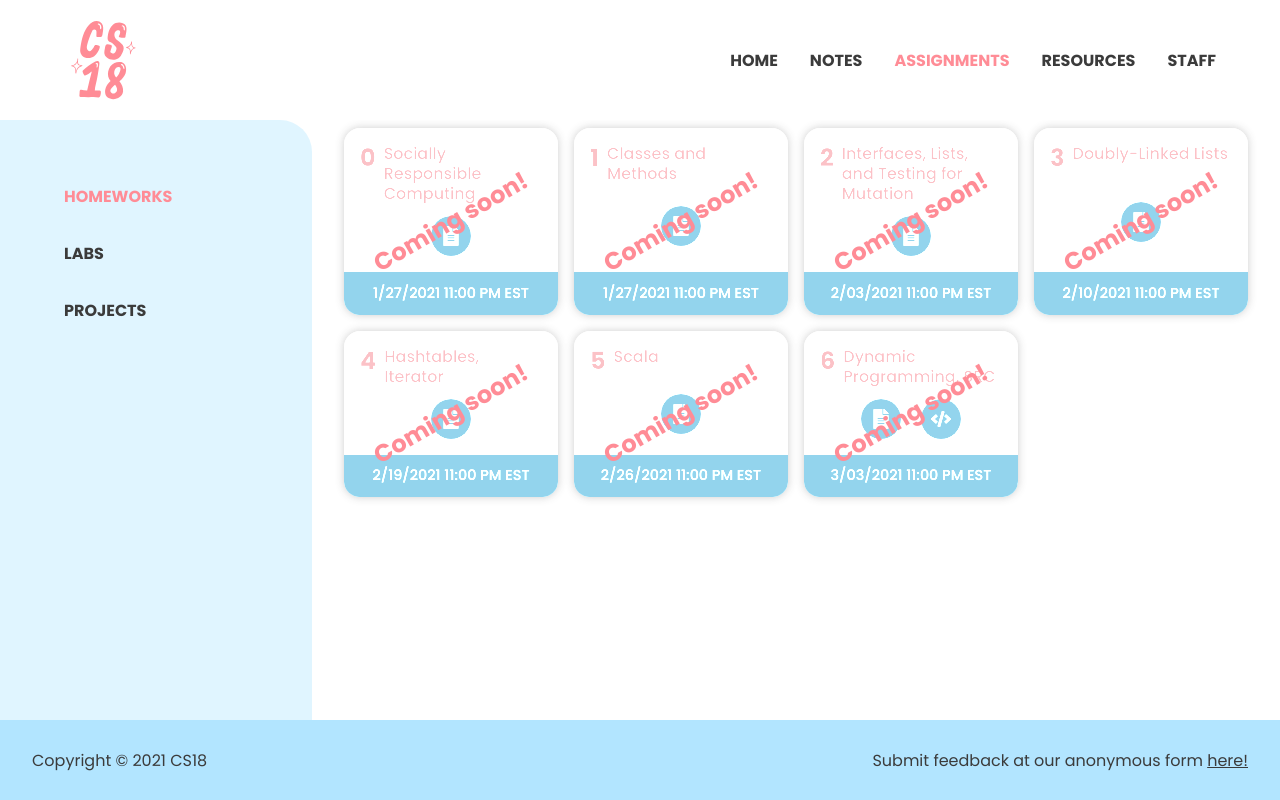
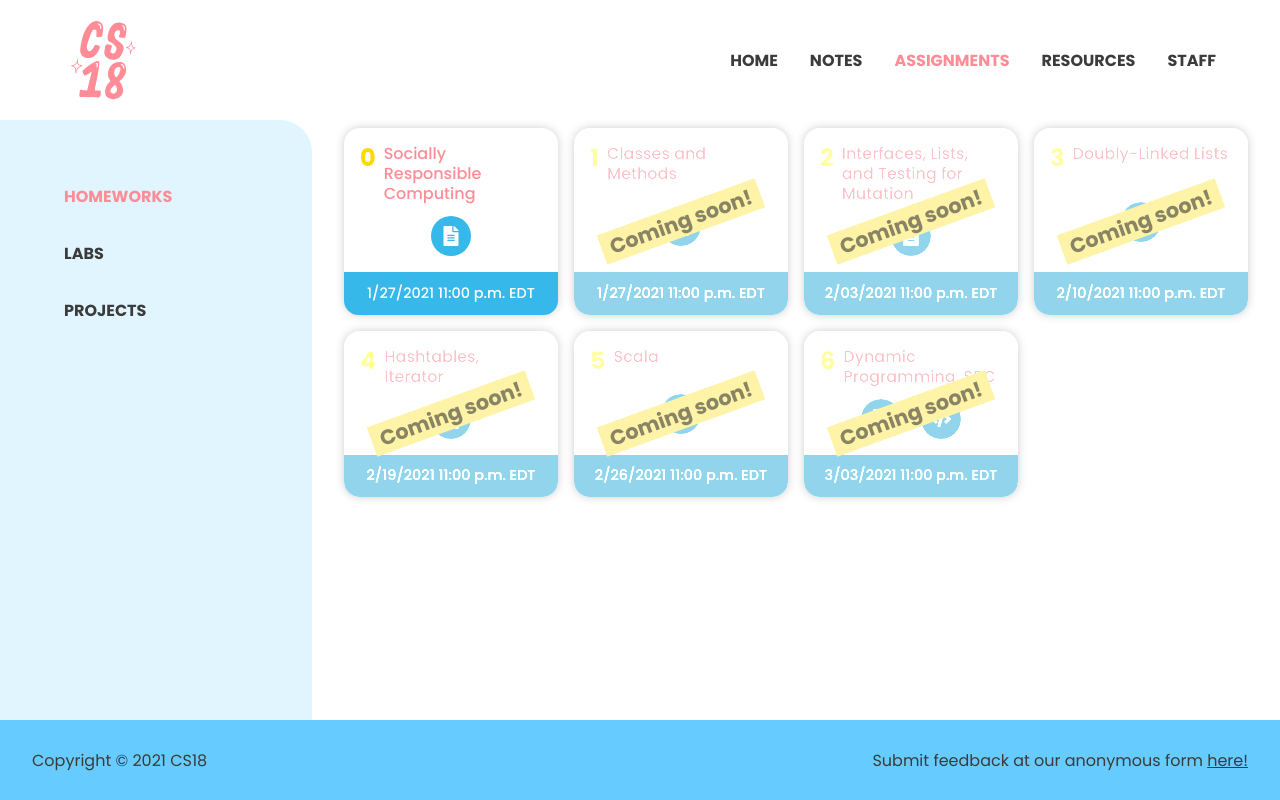
Before and after one commit to cs18-summer-2021/cs18-summer-2021.github.io, a React (Create React App) app: page /homeworks in a window 1280 px wide. Built offline with nearby package versions, Linux system fonts and the light colour scheme.

Commit message:
colors + blueno logo

```diff
--- a/src/Components/AssignmentsCard/AssignmentsCard.js
+++ b/src/Components/AssignmentsCard/AssignmentsCard.js
@@ -5,7 +5,7 @@ import './AssignmentsCard.scss';
 
 class AssignmentsCard extends React.Component {
 	renderLinks() {
-		return this.props.links.map((l) => <IconLink link={l.link} icon={l.icon} label={l.label}/>)
+		return this.props.links.map((l) => <IconLink link={l.link} icon={l.icon} label={l.label} />)
 	}
 
 	formatDate() {
@@ -16,12 +16,12 @@ class AssignmentsCard extends React.Component {
 		const month = date.getMonth()
 		const day = date.getDate()
 
-		return `${month + 1}/${day}/${year}, 11:00 PM EST`
+		return `${month + 1}/${day}/${year}, 11:00 p.m. EDT`
 	}
 
 	render() {
 		const inactiveStyle = this.props.active ? "" : " assignments-inactive"
-		const inactiveText = this.props.active ? <></> : <div className="assignments-inactive-text"><p>Coming soon!</p></div>
+		const inactiveText = this.props.active ? <></> : <div className="assignments-inactive-text"><p>&nbsp;&nbsp;Coming soon!&nbsp;&nbsp;</p></div>
 		return (
 			<div className={"assignments-card" + inactiveStyle}>
 				<div className="assignments-card-heading">
--- a/src/Components/AssignmentsCard/AssignmentsCard.scss
+++ b/src/Components/AssignmentsCard/AssignmentsCard.scss
@@ -14,10 +14,11 @@
     backdrop-filter: saturate(0.4) brightness(1.25);
 
     p {
-      color: $orange-dark;
+      color: rgba($dark, 0.6);
+      background-color: $orange-light;
       font-weight: bold;
-      font-size: 1.5em;
-      transform: rotate(-30deg);
+      font-size: 1.3em;
+      transform: rotate(-20deg);
     }
   }
 }
@@ -51,7 +52,7 @@
     .assignments-card-number {
       font-size: 1.5em;
       font-weight: 700;
-      color: $orange-dark;
+      color: $orange-medium;
     }
 
     .assignments-card-title {
--- a/src/Components/NotesCard/NotesCard.js
+++ b/src/Components/NotesCard/NotesCard.js
@@ -5,7 +5,7 @@ import './NotesCard.scss';
 
 class NotesCard extends React.Component {
 	renderLinks() {
-		return this.props.links.map((l) => <IconLink link={l.link} icon={l.icon} label={l.label}/>)
+		return this.props.links.map((l) => <IconLink link={l.link} icon={l.icon} label={l.label} />)
 	}
 
 	renderTags() {
@@ -20,12 +20,12 @@ class NotesCard extends React.Component {
 		const month = date.getMonth()
 		const day = date.getDate()
 
-		return `${month + 1}/${day}/${year}, 11:50 AM EST`
+		return `${month + 1}/${day}/${year}, 11:50 AM EDT`
 	}
 
 	render() {
 		const inactiveStyle = this.props.active ? "" : " notes-inactive"
-		const inactiveText = this.props.active ? <></> : <div className="notes-inactive-text"><p>Coming soon!</p></div>
+		const inactiveText = this.props.active ? <></> : <div className="notes-inactive-text"><p>&nbsp;&nbsp;Coming soon!&nbsp;&nbsp;</p></div>
 		return (
 			<div className={"notes-card" + inactiveStyle}>
 				<div className="notes-card-heading">
--- a/src/Components/NotesCard/NotesCard.scss
+++ b/src/Components/NotesCard/NotesCard.scss
@@ -13,10 +13,11 @@
 		backdrop-filter: saturate(0.4) brightness(1.25);
 
 		p {
-			color: $orange-dark;
+			color: rgba($dark, 0.6);
+			background-color: $orange-light;
 			font-weight: bold;
-			font-size: 1.5em;
-			transform: rotate(-30deg);
+			font-size: 1.3em;
+			transform: rotate(-20deg);
 		}
 	}
 }
--- a/src/Info/Assignments/Homeworks/Homeworks.js
+++ b/src/Info/Assignments/Homeworks/Homeworks.js
@@ -2,46 +2,46 @@ import { FaFileAlt, FaCode } from "react-icons/fa";
 
 const homeworks = [
 	{
-		number: 0, title: "Socially Responsible Computing", dueDate: "1/27/2021 11:00 PM EST", active: false,
+		number: 0, title: "Socially Responsible Computing", dueDate: "1/27/2021 11:00 p.m. EDT", active: true,
 		links: [
-			{ icon: <FaFileAlt/>, link: "https://drive.google.com/file/d/1CM9UxSoXK7fYM6TWang9DvxJ2rKrIRCM/view?usp=sharing", label: "Handout" },
+			{ icon: <FaFileAlt />, link: "https://drive.google.com/file/d/1CM9UxSoXK7fYM6TWang9DvxJ2rKrIRCM/view?usp=sharing", label: "Handout" },
 		]
 	},
 	{
-		number: 1, title: "Classes and Methods", dueDate: "1/27/2021 11:00 PM EST", active: false,
+		number: 1, title: "Classes and Methods", dueDate: "1/27/2021 11:00 p.m. EDT", active: false,
 		links: [
-			{ icon: <FaFileAlt/>, link: "https://drive.google.com/file/d/1CM9UxSoXK7fYM6TWang9DvxJ2rKrIRCM/view?usp=sharing", label: "Handout" },
+			{ icon: <FaFileAlt />, link: "https://drive.google.com/file/d/1CM9UxSoXK7fYM6TWang9DvxJ2rKrIRCM/view?usp=sharing", label: "Handout" },
 		]
 	},
 	{
-		number: 2, title: "Interfaces, Lists, and Testing for Mutation", dueDate: "2/03/2021 11:00 PM EST", active: false,
+		number: 2, title: "Interfaces, Lists, and Testing for Mutation", dueDate: "2/03/2021 11:00 p.m. EDT", active: false,
 		links: [
-			{ icon: <FaFileAlt/>, link: "https://drive.google.com/file/d/1zATcZwoJA3y5JVLWWEaaCIF3XyPNVRCI/view?usp=sharing", label: "Handout" },
+			{ icon: <FaFileAlt />, link: "https://drive.google.com/file/d/1zATcZwoJA3y5JVLWWEaaCIF3XyPNVRCI/view?usp=sharing", label: "Handout" },
 		]
 	},
 	{
-		number: 3, title: "Doubly-Linked Lists", dueDate: "2/10/2021 11:00 PM EST", active: false,
+		number: 3, title: "Doubly-Linked Lists", dueDate: "2/10/2021 11:00 p.m. EDT", active: false,
 		links: [
-			{ icon: <FaFileAlt/>, link: "https://drive.google.com/file/d/1xWYOCZjZrEKMcjGuWUa_kR_aaOr3NfOB/view?usp=sharing", label: "Handout" },
+			{ icon: <FaFileAlt />, link: "https://drive.google.com/file/d/1xWYOCZjZrEKMcjGuWUa_kR_aaOr3NfOB/view?usp=sharing", label: "Handout" },
 		]
 	},
 	{
-		number: 4, title: "Hashtables, Iterator", dueDate: "2/19/2021 11:00 PM EST", active: false,
+		number: 4, title: "Hashtables, Iterator", dueDate: "2/19/2021 11:00 p.m. EDT", active: false,
 		links: [
-			{ icon: <FaFileAlt/>, link: "https://drive.google.com/file/d/1Olrp-3y-nIH8BTB54FLVONYbLHqaOq7O/view?usp=sharing", label: "Handout" },
+			{ icon: <FaFileAlt />, link: "https://drive.google.com/file/d/1Olrp-3y-nIH8BTB54FLVONYbLHqaOq7O/view?usp=sharing", label: "Handout" },
 		]
 	},
 	{
-		number: 5, title: "Scala", dueDate: "2/26/2021 11:00 PM EST", active: false,
+		number: 5, title: "Scala", dueDate: "2/26/2021 11:00 p.m. EDT", active: false,
 		links: [
-			{ icon: <FaFileAlt/>, link: "https://drive.google.com/file/d/1HapsHQ6dLOiNT8vZmGaH3cAAt4bAYvii/view?usp=sharing", label: "Handout" },
+			{ icon: <FaFileAlt />, link: "https://drive.google.com/file/d/1HapsHQ6dLOiNT8vZmGaH3cAAt4bAYvii/view?usp=sharing", label: "Handout" },
 		]
 	},
 	{
-		number: 6, title: "Dynamic Programming, SRC", dueDate: "3/03/2021 11:00 PM EST", active: false,
+		number: 6, title: "Dynamic Programming, SRC", dueDate: "3/03/2021 11:00 p.m. EDT", active: false,
 		links: [
-			{ icon: <FaFileAlt/>, link: "https://drive.google.com/file/d/1qRpjRyraEz_bOsegEQprsdLaT-u4YObC/view?usp=sharing", label: "Handout" },
-			{ icon: <FaCode/>, link: "https://drive.google.com/file/d/1GJ-TgdlFINyXHE_mWBNd9giBVIJcoO1A/view?usp=sharing", label: "Source Code" },
+			{ icon: <FaFileAlt />, link: "https://drive.google.com/file/d/1qRpjRyraEz_bOsegEQprsdLaT-u4YObC/view?usp=sharing", label: "Handout" },
+			{ icon: <FaCode />, link: "https://drive.google.com/file/d/1GJ-TgdlFINyXHE_mWBNd9giBVIJcoO1A/view?usp=sharing", label: "Source Code" },
 		]
 	},
 ]
--- a/src/Layout/Footer/Footer.scss
+++ b/src/Layout/Footer/Footer.scss
@@ -1,7 +1,7 @@
 @import '../../Main.scss';
 
 .footer-wrapper {
-	background-color: rgba($aqua-light, 0.5);
+	background-color: rgba($aqua-light, 1.0);
 	height: 10vh;
 	display: flex;
 	align-items: center;
--- a/src/Main.scss
+++ b/src/Main.scss
@@ -5,9 +5,9 @@ $main-font: 'Poppins', sans-serif;
 
 $aqua-light: #66ccff;
 $aqua-medium: #36b8ea;
-$aqua-dark: #3091b8;
+$aqua-dark: #268fb9;
 
-$orange-light: #ffbfc5;
+$orange-light: #fef3a6;
 $orange-medium: #ffd900;
 $orange-dark: #ff8c96;
 
--- a/src/Pages/HomePage/HomePage.js
+++ b/src/Pages/HomePage/HomePage.js
@@ -7,7 +7,7 @@ import { FaExclamation } from "react-icons/fa";
 
 import Page from "../../Layout/Page/Page";
 import AnimatedImage from "../../Components/AnimatedImage/AnimatedImage";
-import { ReactComponent as CIT_Illustration } from "../../Assets/CIT_Logo/blueno.svg";
+import { ReactComponent as CIT_Illustration } from "../../Assets/CIT_Logo/cs18blueno.svg";
 import { ReactComponent as CIT_Logo_1 } from "../../Assets/CIT_Logo/CIT_Logo_1.svg";
 import AssignmentsCard from "../../Components/AssignmentsCard/AssignmentsCard";
 
@@ -97,12 +97,13 @@ class HomePage extends React.Component {
 					<div className="home-left-wrapper">
 						<div className="home-intro-images">
 							<CIT_Illustration className="cit-illustration" />
+							{/* <CIT_Logo_1 className="cit-illustration" /> */}
 						</div>
 						<div className="home-intro-text">
-              <h1>Welcome to CS18 :D</h1>
+							{/* <h1>Welcome to CS18 :D</h1> */}
 							<p>
-                Hope you're having a good day!! We take your ideas very
-                seriously and want to make a welcoming environment for everyone
+								Welcome!! :D We hope you're having a good day!
+								We want to make a welcoming environment for everyone
                 				who wants to learn CS – fill out our{" "}
 								<a
 									href="https://forms.gle/dySMFrVgVo1iKz9Y8"
@@ -138,7 +139,7 @@ class HomePage extends React.Component {
 					<div className="home-hours">
 						<iframe
 							title={"Google Calendar"}
-              src="https://calendar.google.com/calendar/embed?src=c_go4ruve51ln77qucucambr79n0%40group.calendar.google.com&amp;&ctz=America%2FNew_York&mode=WEEK&amp;&showPrint=0&showCalendars=0&color=%23BE6D00"
+							src="https://calendar.google.com/calendar/embed?src=c_go4ruve51ln77qucucambr79n0%40group.calendar.google.com&amp;&ctz=America%2FNew_York&mode=WEEK&amp;&showPrint=0&showCalendars=0&color=%23B1365F"
 							style={{ border: 0 }}
 							frameborder="0"
 							scrolling="no"
--- a/src/Pages/HomePage/HomePage.scss
+++ b/src/Pages/HomePage/HomePage.scss
@@ -7,13 +7,14 @@
 
   display: grid;
   grid-template-columns: 2fr 3fr;
-  grid-template-rows: max-content max-content max-content min-content;
+  grid-template-rows: min-content max-content max-content min-content;
   gap: 2em;
 
   .home-left-wrapper {
     background: $bg-color;
     grid-column: 1;
     grid-row: 1 / span 4;
+	// grid-row: auto;
 
     height: 100%;
     border-top-right-radius: 2em;
@@ -23,19 +24,19 @@
     flex-direction: column;
     align-items: center;
     justify-content: center;
-    // gap: 2em;
-    & > * {
-      @include v-gap(2em);
-    }
+    gap: 2em;
+    // & > * {
+    //   @include v-gap(2em);
+    // }
 
     .home-intro-images {
       position: relative;
-      height: 50%;
+    //   height: fit-content;
       width: 100%;
-      margin-bottom: 0%;
+    //   margin-bottom: 0%;
 
       .cit-illustration {
-        width: 80%;
+        width: 100%;
       }
 
       // .animated-image-wrapper {
@@ -52,14 +53,21 @@
       justify-content: center;
       text-align: justify;
       // gap: 1em;
-      & > * {
-        @include v-gap(1em);
-      }
+    //   & > * {
+    //     @include v-gap(1em);
+    //   }
 
       h1 {
         color: $dark;
         font-size: 1.5em;
       }
+	  a {
+		color: $aqua-dark;
+
+		&:hover {
+		  color: $orange-dark;
+		}
+	  }
       p {
         color: $dark;
       }
@@ -133,13 +141,21 @@
     border-top-left-radius: 2em;
     border-bottom-left-radius: 2em;
 
-    background: rgba($orange-medium, 0.5);
+    background: $orange-light;
     color: $dark;
 
     display: flex;
     align-items: center;
     justify-content: flex-start;
     flex-wrap: wrap;
+
+	a {
+		color: $aqua-dark;
+
+		&:hover {
+		  color: $orange-dark;
+		}
+	}
 
     div {
       display: flex;
@@ -263,7 +279,7 @@
       border-radius: 0em;
 
       .home-intro-images {
-        width: 50%;
+        width: 40%;
       }
 
       .home-intro-text {
@@ -341,7 +357,7 @@
       border-bottom-right-radius: 2em;
 
       .home-intro-images {
-        width: 80%;
+        width: 60%;
       }
     }
 
--- a/src/Pages/ResourcesPage/ResourcesPage.scss
+++ b/src/Pages/ResourcesPage/ResourcesPage.scss
@@ -123,7 +123,7 @@
           color: $aqua-dark;
 
           &:hover {
-            color: $dark;
+            color: $orange-dark;
           }
         }
       }
```
Also changed, not shown: src/Info/Assignments/Projects/Projects.js (+13 -13 lines), 2 other files (tests, documents, lock files or other folders). Lines whose indentation alone changed are shown as unchanged.
